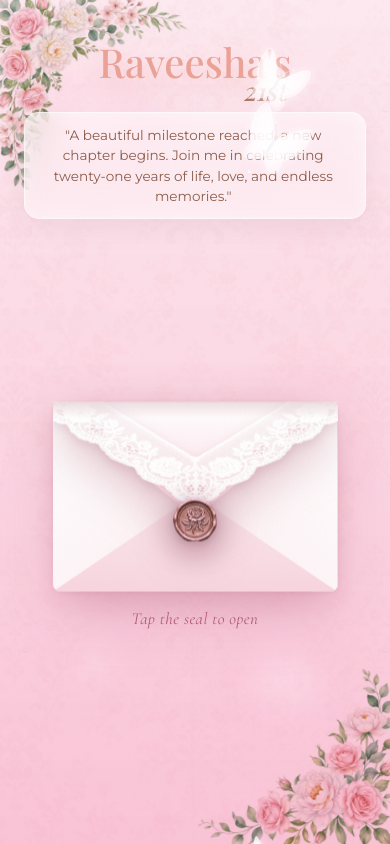
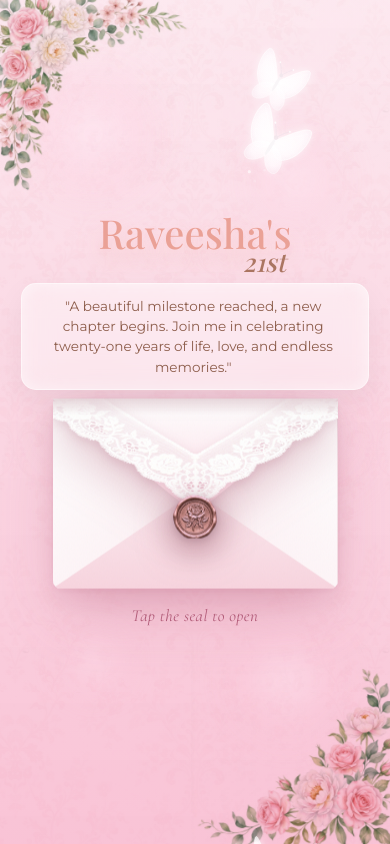
Before and after one commit to SethumDamsavi/Birthday-invitation, a React (Vite) app: page / in a window 390 px wide. Built offline with nearby package versions, Linux system fonts and the light colour scheme; a web font is replaced by a local one.

Commit message:
Fix excessive vertical gap between quote card and envelope on mobile screens

```diff
--- a/src/App.css
+++ b/src/App.css
@@ -625,12 +625,13 @@ body {
 
 @media (max-width: 768px) {
   .envelope-intro-screen {
-    justify-content: flex-start;
-    padding: max(40px, 6vh) 15px max(25px, 4vh);
+    justify-content: center;
+    padding: 24px 16px;
+    gap: 16px;
   }
   .intro-text-section {
     margin-top: 0;
-    margin-bottom: 12px;
+    margin-bottom: 0;
     width: 100%;
     flex-shrink: 0;
   }
@@ -657,8 +658,8 @@ body {
   .intro-quote-modern { padding: 14px 20px; border-radius: 15px; width: 95%; max-width: 420px; }
   .quote-word { font-size: 0.85rem; line-height: 1.5; }
   .intro-envelope-container {
-    margin-top: auto;
-    margin-bottom: auto;
+    margin-top: 0;
+    margin-bottom: 0;
     flex-shrink: 0;
   }
   .envelope { width: 310px; height: 206px; }
@@ -679,7 +680,9 @@ body {
 
 @media (max-width: 480px) {
   .envelope-intro-screen {
-    padding-top: max(32px, 5vh);
+    padding: 16px 12px;
+    gap: 14px;
+    justify-content: center;
   }
   .intro-name {
     font-size: clamp(2.5rem, 9.5vw, 3.5rem);
```
